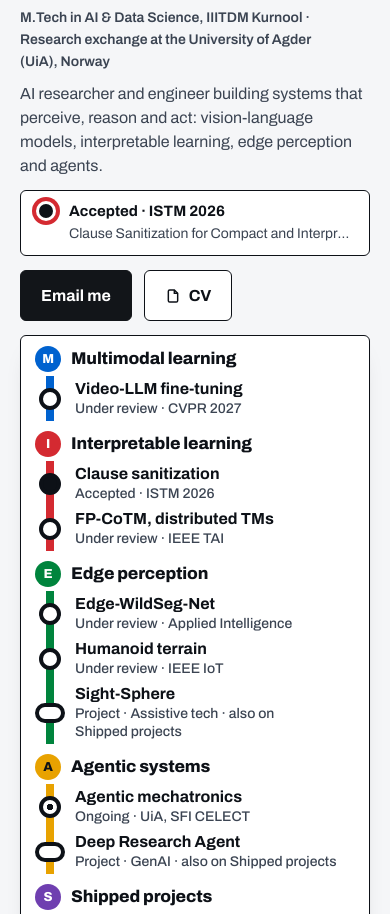
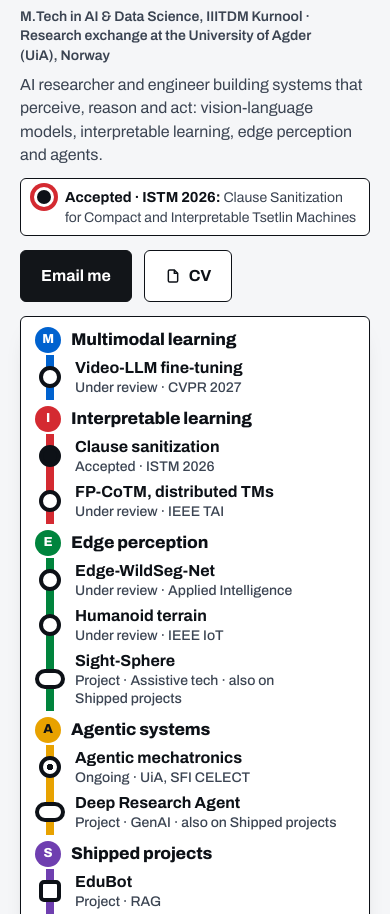
Before and after one commit to Vishnu-add/Vishnu-add.github.io, a plain HTML site: page index.html in a window 390 px wide. Shown: the part 147-1061 px from the top of the page. Drawn offline with Linux system fonts and the light colour scheme.

Commit message:
Fix phone hero: full accepted-paper title, plain interchange note
Co-Authored-By: Claude Opus 5.5 <noreply@anthropic.com>
Claude-Session: https://claude.ai/code/session_01Ceda6yF8Sir3WYbdeeS5Qr

```diff
--- a/app.js
+++ b/app.js
@@ -496,7 +496,7 @@
       var xs = M.stations.filter(function (st) { return st.lines.indexOf(l.key) > 0; });
       return '<div class="ml-line" style="--lc:' + lineVar(l.key) + '"><h2>' + bulletHTML(l.key) + l.name + '</h2><ol>' + rows.map(function (r) {
         return '<li><a href="' + r.o.href + '"><span class="mks ' + r.o.status + (r.st.lines.length > 1 ? ' xchg' : '') + '"></span><span class="ml-t">' + esc(r.st.label) + '<small>' + r.o.statusText + (r.st.lines.length > 1 ? ' · also on ' + r.st.lines.filter(function (k) { return k !== l.key; }).map(function (k) { return M.lines.filter(function (x) { return x.key === k; })[0].name; }).join(', ') : '') + '</small></span></a></li>';
-      }).join('') + (xs.length ? '<li class="ml-x"><span class="mks xchg"></span><span>Interchange with ' + xs.map(function (st) { return esc(st.label); }).join(' and ') + '</span></li>' : '') + '</ol></div>';
+      }).join('') + (xs.length ? '<li class="ml-x">Also serves ' + xs.map(function (st) { return esc(st.label); }).join(' and ') + ' (interchanges, listed above)</li>' : '') + '</ol></div>';
     }).join('') + '</div>';
   }
 
--- a/style.css
+++ b/style.css
@@ -407,17 +407,17 @@ footer .wrap{display:flex;justify-content:space-between;gap:16px;flex-wrap:wrap}
     grid-template-areas:"av h1" "af af" "sub sub" "acc acc" "cta cta"}
   .hero-copy .avatar{width:48px;height:48px;margin:2px 0 0}
   .hero h1{font-size:clamp(28px,8vw,36px);margin-bottom:10px;align-self:center}
-  .affil{font-size:14px;margin-bottom:8px}
-  .hero .sub{font-size:16px;line-height:1.5;margin-bottom:12px}
-  .acc-row{padding:10px 14px;gap:12px;font-size:14px;margin-bottom:14px}
-  .acc-row b{font-size:15px}
+  .affil{font-size:14px;line-height:1.4;margin-bottom:8px}
+  .hero .sub{font-size:16px;line-height:1.45;margin-bottom:12px}
+  .acc-row{padding:8px 12px;gap:10px;font-size:14px;line-height:1.4;margin-bottom:14px}
+  .acc-row b{font-size:14.5px;display:inline}
+  .acc-row b::after{content:": "}
   .acc-row .mk-dot{width:14px;height:14px;margin-top:3px}
   .acc-row > span{min-width:0}
-  .acc-row > span{display:block;white-space:nowrap;overflow:hidden;text-overflow:ellipsis}
-  .ml-x{display:flex;align-items:center;gap:14px;min-height:40px;margin-left:-15px;font-size:14px;font-weight:600;color:var(--dim)}
+  .ml-x{padding:4px 0 6px 14px;font-size:13.5px;font-weight:500;color:var(--dim);line-height:1.4}
   .hero-map{padding:10px 14px 4px}
-  .map-list{display:grid;gap:10px}
-  .ml-line h2{display:flex;align-items:center;gap:10px;font-size:17px;letter-spacing:-.01em;margin-bottom:4px}
+  .map-list{display:grid;gap:6px}
+  .ml-line h2{display:flex;align-items:center;gap:10px;font-size:17px;letter-spacing:-.01em;margin-bottom:2px}
   .ml-line ol{list-style:none;margin-left:11px;border-left:8px solid var(--lc)}
   .ml-line li a{display:flex;align-items:center;gap:14px;min-height:44px;padding:3px 0;margin-left:-15px}
   .mks{flex:none;width:22px;height:22px;border-radius:50%;background:var(--card);border:4px solid var(--text)}
```
